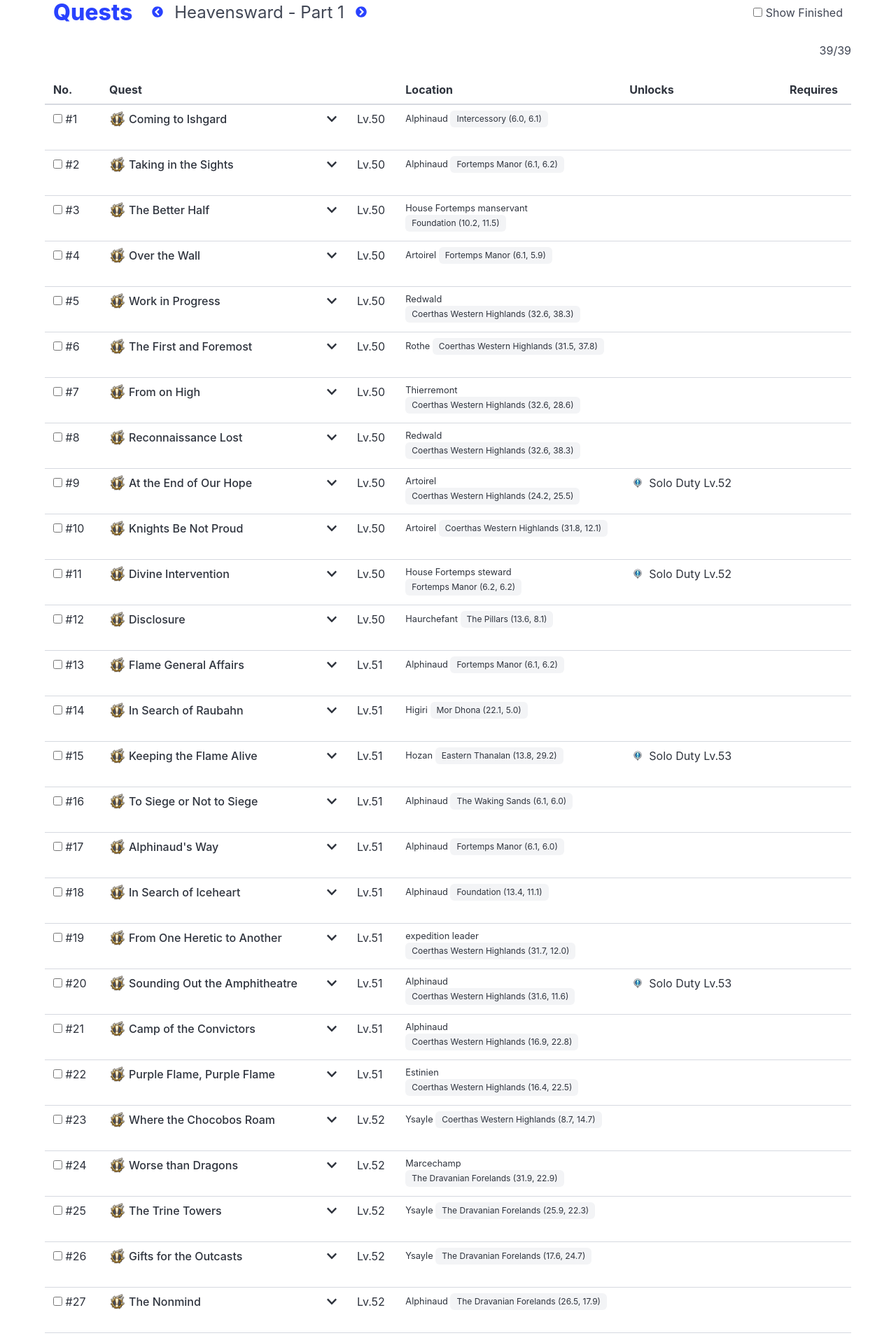
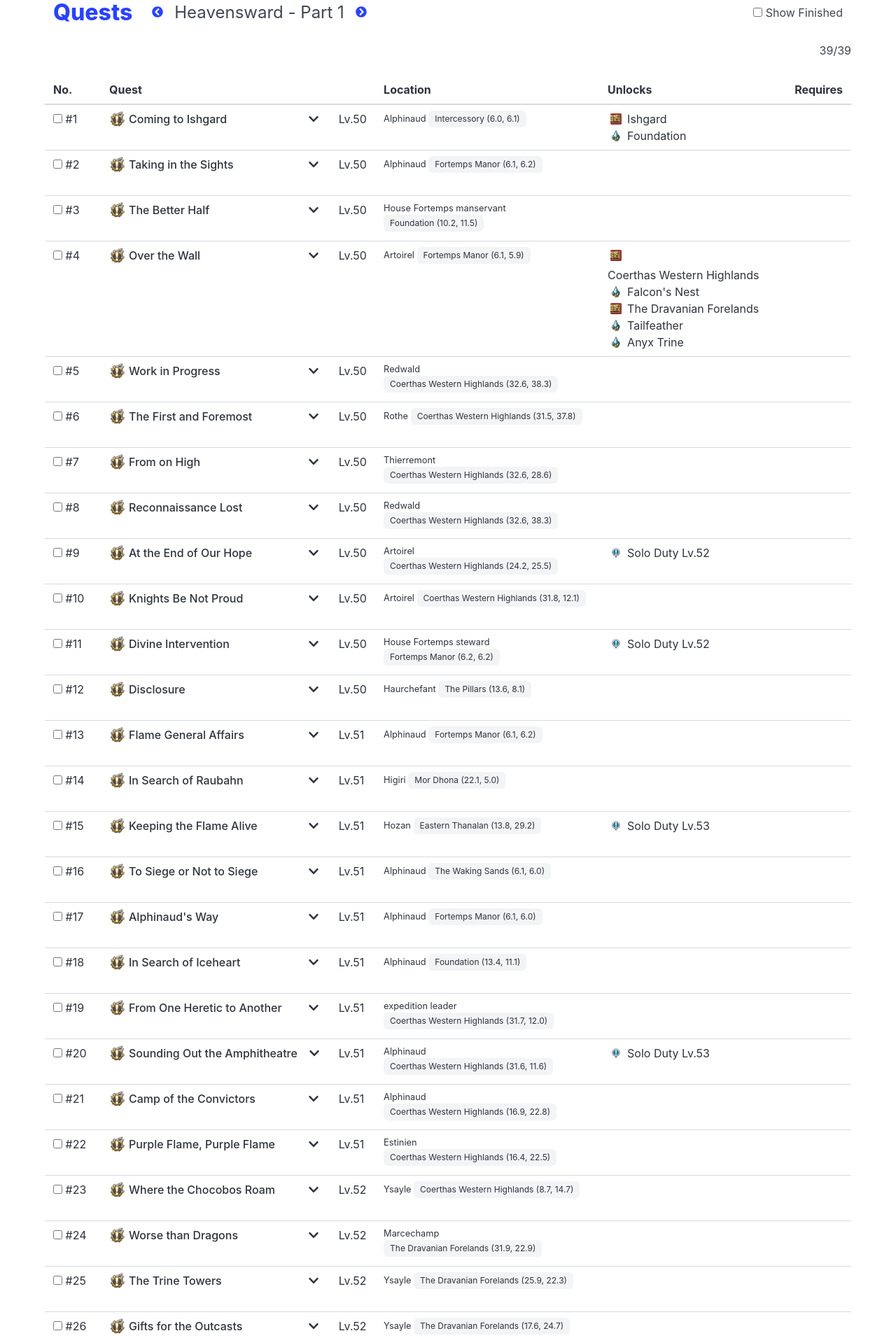
Before and after one commit to ffxiv-mognet/ffxiv-mognet.github.io, a Jekyll site: the page built from quests/msq/heavensward/part1.md, in a window 1280 px wide. Shown: the top 1912 px of the page at 70% size. Built offline with Jekyll 4.4.1, drawn with Linux system fonts in a browser that asks for light colours.

Commit message:
optional unlocks and icons

```diff
--- /dev/null
+++ b/_data/questunlocks.yml
@@ -0,0 +1,13 @@
+unlocks:
+  67116:
+    - {name: Ishgard, type: map}
+    - {name: Foundation, type: aetheryte}
+  67119:
+    - {name: Coerthas Western Highlands, type: map}
+    - {name: Falcon's Nest, type: aetheryte}
+    - {name: The Dravanian Forelands, type: map}
+    - {name: Tailfeather, type: aetheryte}
+    - {name: Anyx Trine, type: aetheryte}
+  67126:
+    - {name: Sea of Clouds (south), type: map}
+    - {name: Camp Cloudtop, type: aetheryte}
--- a/_layouts/quest-table.md
+++ b/_layouts/quest-table.md
@@ -145,6 +145,14 @@
                 </div>
                 {% if unlock.link %}</a>{% endif %}
               {% endfor %}
+              {% for unlock in site.data.questunlocks.unlocks[quest.rowId] %}
+                <div>
+                    <span class="icon-text">
+                        <span class="icon"><i class="{{unlock.type}}"></i></span>
+                        <span>{{unlock.name}}</span>
+                    </span>
+                </div>
+              {% endfor %}
           </td>
           <td><!-- requires -->
               {% for required in quest.requires %}
--- a/css/style.css
+++ b/css/style.css
@@ -63,6 +63,30 @@
     width: 1rem;
     display: block;
 }
+span.icon i.action {
+    background:url('/icons/000004.png');
+    content: '';
+    background-size: 1rem;
+    height: 1rem;
+    width: 1rem;
+    display: block;
+}
+span.icon i.map {
+    background:url('/icons/000023.png');
+    content: '';
+    background-size: 1rem;
+    height: 1rem;
+    width: 1rem;
+    display: block;
+}
+span.icon i.aetheryte {
+    background:url('/icons/aetheryte.png');
+    content: '';
+    background-size: 1rem;
+    height: 1rem;
+    width: 1rem;
+    display: block;
+}
 
 .unlocks {
     padding-left: 1rem;
```
Also changed, not shown: icons/000004.png (added), icons/000023.png (added), icons/000072.png (added), icons/aetheryte.png (added).
